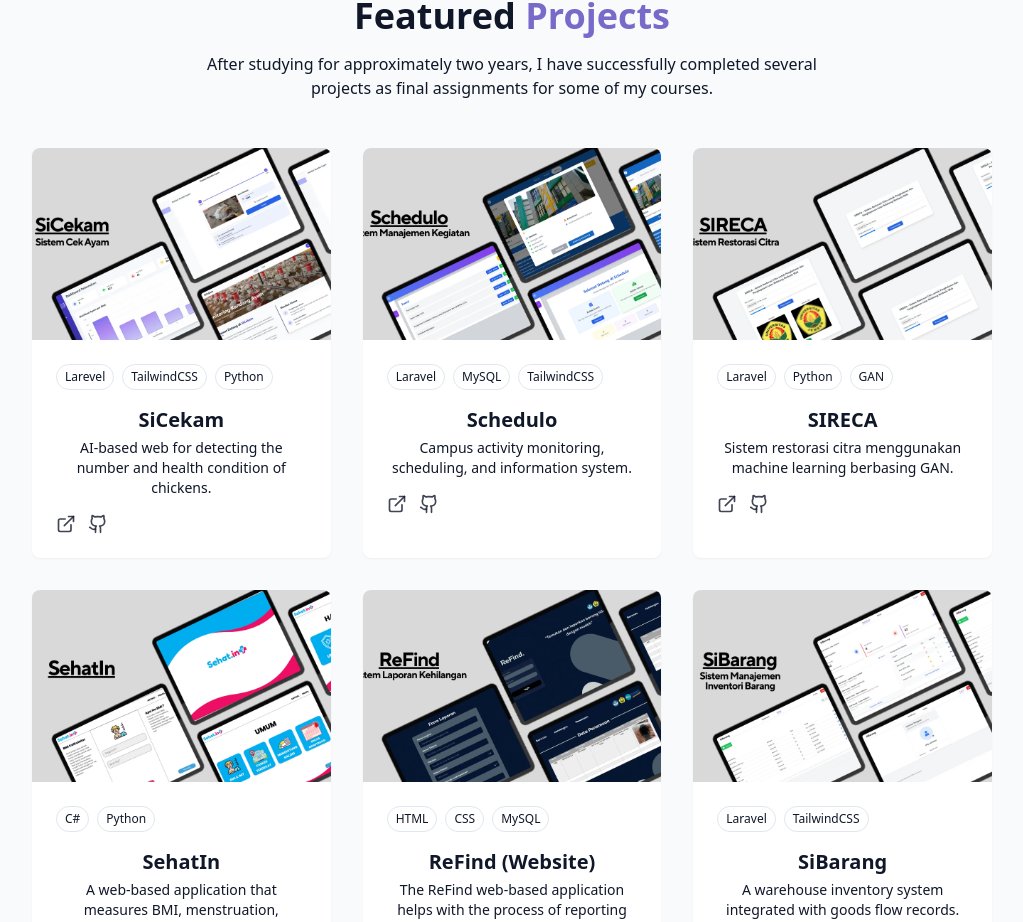
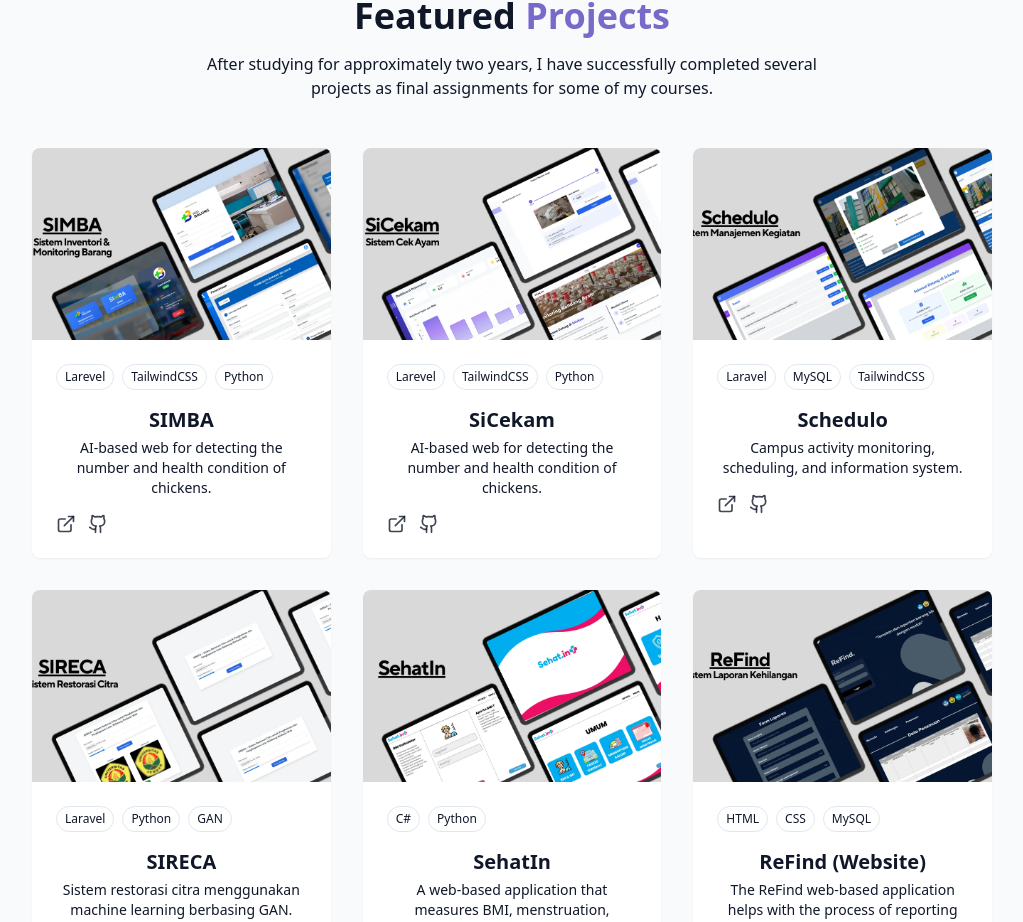
Before and after one commit to rifqiadrianto007/React_Portofolio, a React (Vite) app: page / in a window 1280 px wide. Shown: the part 2528-3450 px from the top of the page, without its empty margins (128-1151 px from the left). Built offline with nearby package versions, Linux system fonts and the light colour scheme.

Commit message:
projects update SIMBA

```diff
--- a/src/components/ProjectsSection.jsx
+++ b/src/components/ProjectsSection.jsx
@@ -3,6 +3,15 @@ import { ArrowRight, ExternalLink, Github } from "lucide-react";
 const projects = [
     {
         id: 1,
+        title: "SIMBA",
+        description: "AI-based web for detecting the number and health condition of chickens.",
+        image: "/projects/SIMBA.webp",
+        tags: ["Larevel", "TailwindCSS", "Python"],
+        demoUrl: "/404",
+        githubUrl: "https://github.com/rifqiadrianto007/SiCeKam",
+    },
+    {
+        id: 2,
         title: "SiCekam",
         description: "AI-based web for detecting the number and health condition of chickens.",
         image: "/projects/SiCekam.webp",
@@ -11,7 +20,7 @@ const projects = [
         githubUrl: "https://github.com/rifqiadrianto007/SiCeKam",
     },
     {
-        id: 2,
+        id: 3,
         title: "Schedulo",
         description:
             "Campus activity monitoring, scheduling, and information system.",
@@ -21,7 +30,7 @@ const projects = [
         githubUrl: "https://github.com/rifqiadrianto007/Schedulo",
     },
     {
-        id: 3,
+        id: 4,
         title: "SIRECA",
         description:
             "Sistem restorasi citra menggunakan machine learning berbasing GAN.",
@@ -31,7 +40,7 @@ const projects = [
         githubUrl: "https://github.com/rifqiadrianto007/SIRECA_web",
     },
     {
-        id: 4,
+        id: 5,
         title: "SehatIn",
         description:
             "A web-based application that measures BMI, menstruation, medication recommendations, and nearby health facilities.",
@@ -41,7 +50,7 @@ const projects = [
         githubUrl: "https://github.com/rifqiadrianto007/Sehat.In",
     },
     {
-        id: 5,
+        id: 6,
         title: "ReFind (Website)",
         description:
             "The ReFind web-based application helps with the process of reporting lost and found items on campus.",
@@ -51,7 +60,7 @@ const projects = [
         githubUrl: "https://github.com/rifqiadrianto007/ReFind",
     },
     {
-        id: 6,
+        id: 7,
         title: "SiBarang",
         description:
             "A warehouse inventory system integrated with goods flow records.",
@@ -61,7 +70,7 @@ const projects = [
         githubUrl: "https://github.com/rifqiadrianto007/SiBarang_Web",
     },
     {
-        id: 7,
+        id: 8,
         title: "ReFind App Mobile",
         description:
             "The ReFind Android mobile apps that helps with the process of reporting lost and found items on campus.",
@@ -71,7 +80,7 @@ const projects = [
         githubUrl: "https://github.com/rifqiadrianto007/ReFind-App.",
     },
     {
-        id: 8,
+        id: 9,
         title: "Epic Games (Clone)",
         description:
             "A fake website of a game provider company called Epic Games, complete with various catalog and purchase features.",
@@ -81,7 +90,7 @@ const projects = [
         githubUrl: "https://github.com/rifqiadrianto007/EpicGames.Clone",
     },
     {
-        id: 9,
+        id: 10,
         title: "BeriTAU",
         description:
             "A news portal that provides a variety of the latest news, complete with filter features by topic and release date.",
@@ -91,7 +100,7 @@ const projects = [
         githubUrl: "https://github.com/rifqiadrianto007/beriTAU_portal",
     },
     {
-        id: 10,
+        id: 11,
         title: "Books Author Web",
         description:
             "A library book catalog system integrated with book identification and user borrowing history records.",
@@ -101,7 +110,7 @@ const projects = [
         githubUrl: "https://github.com/rifqiadrianto007/BooksAuthor",
     },
     {
-        id: 11,
+        id: 12,
         title: "Queue System",
         description:
             "A queueing system that applies a priority scale based on several aspects, such as members, order type, and order quantity.",
@@ -111,7 +120,7 @@ const projects = [
         githubUrl: "https://github.com/rifqiadrianto007/Sistem-Antrean-HEAP",
     },
     {
-        id: 12,
+        id: 13,
         title: "Memorize Puzzle Game",
         description:
             "A simple puzzle memorization game built using Python's pyGames library.",
@@ -121,7 +130,7 @@ const projects = [
         githubUrl: "https://github.com/rifqiadrianto007/Memoryze-Table-Game",
     },
     {
-        id: 13,
+        id: 14,
         title: "Academic Count System",
         description:
             "A system for recommending and predicting student graduation outcomes based on academic, non-academic, and attendance aspects",
```
Also changed, not shown: public/projects/SIMBA.webp (added).
